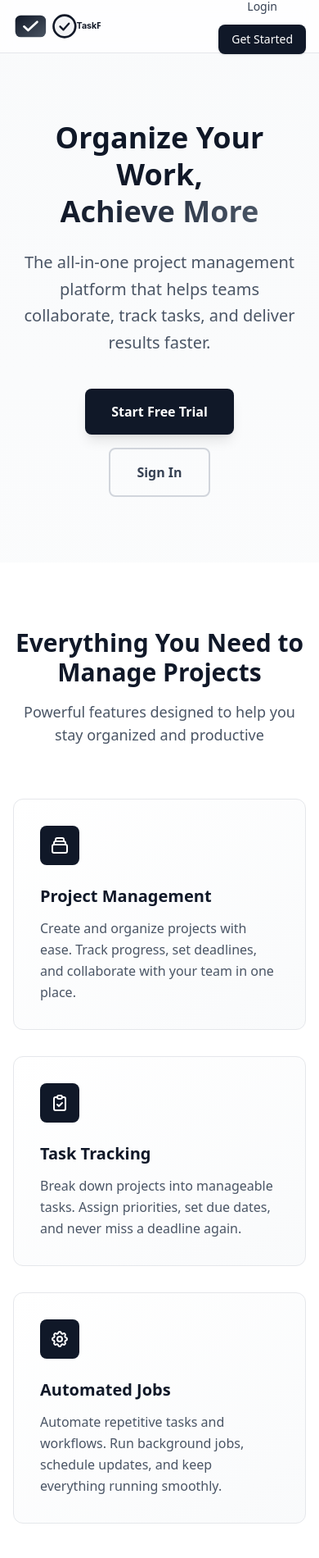
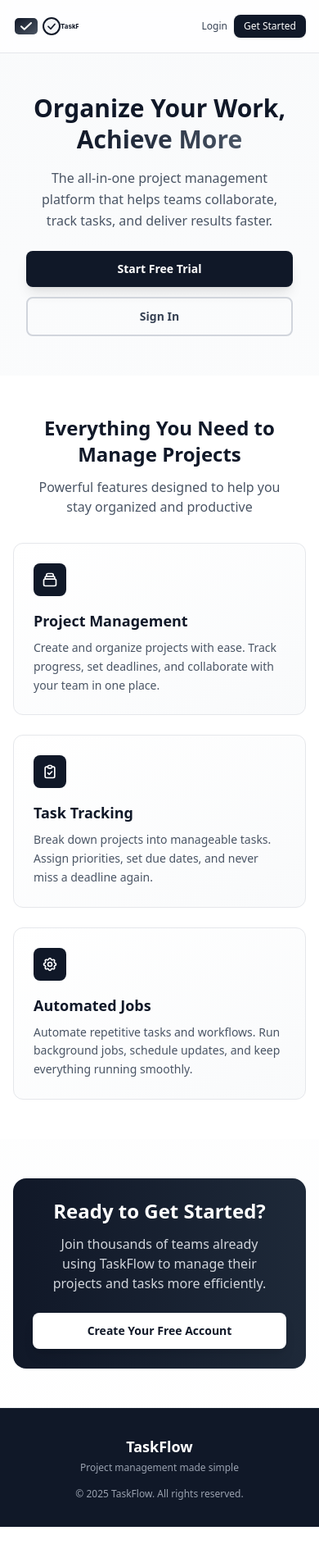
Before and after one commit to vivi2004/tasks-project-client, a React (Vite) app in the folder tasks-frontend/: page / in a window 390 px wide. Shown: the top 1900 px of the page at 82% size. After the commit the page ends 1862 px from the top, so only its background shows below. Built offline with nearby package versions, Linux system fonts and the light colour scheme; no server answers.

Commit message:
feat: update API base URL and enhance Home and JobDetail components for improved user experience

```diff
--- a/tasks-frontend/src/api/api.ts
+++ b/tasks-frontend/src/api/api.ts
@@ -8,7 +8,7 @@ declare module 'axios' {
   }
 }
 
-const API_BASE_URL = import.meta.env.VITE_API_URL || 'http://localhost:5000/api/v1';
+const API_BASE_URL = import.meta.env.VITE_API_URL || '/api/v1';
 
 let refreshPromise: Promise<{ accessToken: string; refreshToken?: string } | null> | null = null;
 
--- a/tasks-frontend/src/pages/Home.tsx
+++ b/tasks-frontend/src/pages/Home.tsx
@@ -12,20 +12,20 @@ const Home = () => {
               <img
                 src={TaskFlowLogo}
                 alt="TaskFlow Logo"
-                className="h-8 w-auto"
+                className="h-6 sm:h-8 w-auto"
               />
             </div>
 
-            <div className="flex flex-col sm:flex-row items-center gap-3 sm:gap-4">
+            <div className="flex items-center gap-2 sm:gap-4">
               <Link
                 to="/login"
-                className="text-sm font-medium text-gray-700 hover:text-gray-900 transition-colors"
+                className="text-xs sm:text-sm font-medium text-gray-700 hover:text-gray-900 transition-colors"
               >
                 Login
               </Link>
               <Link
                 to="/register"
-                className="text-sm font-medium px-4 py-2 bg-gray-900 text-white rounded-lg hover:bg-gray-800 transition-colors shadow-sm"
+                className="text-xs sm:text-sm font-medium px-3 py-1.5 sm:px-4 sm:py-2 bg-gray-900 text-white rounded-lg hover:bg-gray-800 transition-colors shadow-sm"
               >
                 Get Started
               </Link>
@@ -36,9 +36,9 @@ const Home = () => {
 
       {/* Hero Section */}
       <main className="flex-1">
-        <section className="max-w-7xl mx-auto px-4 sm:px-6 lg:px-8 py-20 lg:py-32">
+        <section className="max-w-7xl mx-auto px-4 sm:px-6 lg:px-8 py-12 sm:py-16 lg:py-20 xl:py-32">
           <div className="text-center">
-            <h2 className="text-4xl sm:text-5xl md:text-6xl lg:text-7xl font-bold text-gray-900 mb-6 leading-tight">
+            <h2 className="text-3xl sm:text-4xl md:text-5xl lg:text-6xl xl:text-7xl font-bold text-gray-900 mb-4 sm:mb-6 leading-tight">
               Organize Your Work,
               <br />
               <span className="bg-gradient-to-r from-gray-900 to-gray-600 bg-clip-text text-transparent">
@@ -46,21 +46,21 @@ const Home = () => {
               </span>
             </h2>
 
-            <p className="text-xl text-gray-600 mb-10 max-w-2xl mx-auto leading-relaxed">
+            <p className="text-base sm:text-lg lg:text-xl text-gray-600 mb-6 sm:mb-8 lg:mb-10 max-w-2xl mx-auto leading-relaxed px-4">
               The all-in-one project management platform that helps teams
               collaborate, track tasks, and deliver results faster.
             </p>
 
-            <div className="flex flex-col sm:flex-row gap-4 justify-center items-center">
+            <div className="flex flex-col sm:flex-row gap-3 sm:gap-4 justify-center items-center px-4">
               <Link
                 to="/register"
-                className="px-8 py-4 bg-gray-900 text-white rounded-lg font-semibold hover:bg-gray-800 transition-all shadow-lg hover:shadow-xl transform hover:-translate-y-0.5"
+                className="w-full sm:w-auto px-6 sm:px-8 py-3 sm:py-4 bg-gray-900 text-white rounded-lg font-semibold hover:bg-gray-800 transition-all shadow-lg hover:shadow-xl transform hover:-translate-y-0.5 text-sm sm:text-base"
               >
                 Start Free Trial
               </Link>
               <Link
                 to="/login"
-                className="px-8 py-4 border-2 border-gray-300 text-gray-700 rounded-lg font-semibold hover:border-gray-400 hover:bg-gray-50 transition-all"
+                className="w-full sm:w-auto px-6 sm:px-8 py-3 sm:py-4 border-2 border-gray-300 text-gray-700 rounded-lg font-semibold hover:border-gray-400 hover:bg-gray-50 transition-all text-sm sm:text-base"
               >
                 Sign In
               </Link>
@@ -69,23 +69,23 @@ const Home = () => {
         </section>
 
         {/* Features Section */}
-        <section className="max-w-7xl mx-auto px-4 sm:px-6 lg:px-8 py-20 bg-white">
-          <div className="text-center mb-16">
-            <h3 className="text-3xl md:text-4xl font-bold text-gray-900 mb-4">
+        <section className="max-w-7xl mx-auto px-4 sm:px-6 lg:px-8 py-12 sm:py-16 lg:py-20 bg-white">
+          <div className="text-center mb-8 sm:mb-12 lg:mb-16">
+            <h3 className="text-2xl sm:text-3xl md:text-4xl font-bold text-gray-900 mb-3 sm:mb-4">
               Everything You Need to Manage Projects
             </h3>
-            <p className="text-lg text-gray-600 max-w-2xl mx-auto">
+            <p className="text-base sm:text-lg text-gray-600 max-w-2xl mx-auto px-4">
               Powerful features designed to help you stay organized and
               productive
             </p>
           </div>
 
-          <div className="grid grid-cols-1 sm:grid-cols-2 md:grid-cols-3 gap-8">
+          <div className="grid grid-cols-1 sm:grid-cols-2 lg:grid-cols-3 gap-6 sm:gap-8">
             {/* Feature 1 - Projects */}
-            <div className="p-8 rounded-xl border border-gray-200 hover:border-gray-300 hover:shadow-lg transition-all bg-gradient-to-br from-white to-gray-50">
-              <div className="w-12 h-12 bg-gray-900 rounded-lg flex items-center justify-center mb-6">
+            <div className="p-6 sm:p-8 rounded-xl border border-gray-200 hover:border-gray-300 hover:shadow-lg transition-all bg-gradient-to-br from-white to-gray-50">
+              <div className="w-10 h-10 sm:w-12 sm:h-12 bg-gray-900 rounded-lg flex items-center justify-center mb-4 sm:mb-6">
                 <svg
-                  className="w-6 h-6 text-white"
+                  className="w-5 h-5 sm:w-6 sm:h-6 text-white"
                   fill="none"
                   stroke="currentColor"
                   viewBox="0 0 24 24"
@@ -98,20 +98,20 @@ const Home = () => {
                   />
                 </svg>
               </div>
-              <h4 className="text-xl font-semibold text-gray-900 mb-3">
+              <h4 className="text-lg sm:text-xl font-semibold text-gray-900 mb-2 sm:mb-3">
                 Project Management
               </h4>
-              <p className="text-gray-600 leading-relaxed">
+              <p className="text-sm sm:text-base text-gray-600 leading-relaxed">
                 Create and organize projects with ease. Track progress, set
                 deadlines, and collaborate with your team in one place.
               </p>
             </div>
 
             {/* Feature 2 - Tasks */}
-            <div className="p-8 rounded-xl border border-gray-200 hover:border-gray-300 hover:shadow-lg transition-all bg-gradient-to-br from-white to-gray-50">
-              <div className="w-12 h-12 bg-gray-900 rounded-lg flex items-center justify-center mb-6">
+            <div className="p-6 sm:p-8 rounded-xl border border-gray-200 hover:border-gray-300 hover:shadow-lg transition-all bg-gradient-to-br from-white to-gray-50">
+              <div className="w-10 h-10 sm:w-12 sm:h-12 bg-gray-900 rounded-lg flex items-center justify-center mb-4 sm:mb-6">
                 <svg
-                  className="w-6 h-6 text-white"
+                  className="w-5 h-5 sm:w-6 sm:h-6 text-white"
                   fill="none"
                   stroke="currentColor"
                   viewBox="0 0 24 24"
@@ -124,20 +124,20 @@ const Home = () => {
                   />
                 </svg>
               </div>
-              <h4 className="text-xl font-semibold text-gray-900 mb-3">
+              <h4 className="text-lg sm:text-xl font-semibold text-gray-900 mb-2 sm:mb-3">
                 Task Tracking
               </h4>
-              <p className="text-gray-600 leading-relaxed">
+              <p className="text-sm sm:text-base text-gray-600 leading-relaxed">
                 Break down projects into manageable tasks. Assign priorities,
                 set due dates, and never miss a deadline again.
               </p>
             </div>
 
             {/* Feature 3 - Jobs */}
-            <div className="p-8 rounded-xl border border-gray-200 hover:border-gray-300 hover:shadow-lg transition-all bg-gradient-to-br from-white to-gray-50">
-              <div className="w-12 h-12 bg-gray-900 rounded-lg flex items-center justify-center mb-6">
+            <div className="p-6 sm:p-8 rounded-xl border border-gray-200 hover:border-gray-300 hover:shadow-lg transition-all bg-gradient-to-br from-white to-gray-50">
+              <div className="w-10 h-10 sm:w-12 sm:h-12 bg-gray-900 rounded-lg flex items-center justify-center mb-4 sm:mb-6">
                 <svg
-                  className="w-6 h-6 text-white"
+                  className="w-5 h-5 sm:w-6 sm:h-6 text-white"
                   fill="none"
                   stroke="currentColor"
                   viewBox="0 0 24 24"
@@ -156,10 +156,10 @@ const Home = () => {
                   />
                 </svg>
               </div>
-              <h4 className="text-xl font-semibold text-gray-900 mb-3">
+              <h4 className="text-lg sm:text-xl font-semibold text-gray-900 mb-2 sm:mb-3">
                 Automated Jobs
               </h4>
-              <p className="text-gray-600 leading-relaxed">
+              <p className="text-sm sm:text-base text-gray-600 leading-relaxed">
                 Automate repetitive tasks and workflows. Run background jobs,
                 schedule updates, and keep everything running smoothly.
               </p>
@@ -168,18 +168,18 @@ const Home = () => {
         </section>
 
         {/* CTA Section */}
-        <section className="max-w-7xl mx-auto px-4 sm:px-6 lg:px-8 py-20">
-          <div className="bg-gradient-to-r from-gray-900 to-gray-800 rounded-2xl p-6 sm:p-10 md:p-12 text-center text-white">
-            <h3 className="text-3xl md:text-4xl font-bold mb-4">
+        <section className="max-w-7xl mx-auto px-4 sm:px-6 lg:px-8 py-12 sm:py-16 lg:py-20">
+          <div className="bg-gradient-to-r from-gray-900 to-gray-800 rounded-2xl p-6 sm:p-8 md:p-10 lg:p-12 text-center text-white">
+            <h3 className="text-2xl sm:text-3xl md:text-4xl font-bold mb-3 sm:mb-4">
               Ready to Get Started?
             </h3>
-            <p className="text-xl text-gray-300 mb-8 max-w-2xl mx-auto">
+            <p className="text-base sm:text-lg lg:text-xl text-gray-300 mb-6 sm:mb-8 max-w-2xl mx-auto px-4">
               Join thousands of teams already using TaskFlow to manage their
               projects and tasks more efficiently.
             </p>
             <Link
               to="/register"
-              className="inline-block px-8 py-4 bg-white text-gray-900 rounded-lg font-semibold hover:bg-gray-100 transition-all shadow-lg hover:shadow-xl transform hover:-translate-y-0.5"
+              className="inline-block w-full sm:w-auto px-6 sm:px-8 py-3 sm:py-4 bg-white text-gray-900 rounded-lg font-semibold hover:bg-gray-100 transition-all shadow-lg hover:shadow-xl transform hover:-translate-y-0.5 text-sm sm:text-base"
             >
               Create Your Free Account
             </Link>
@@ -189,13 +189,13 @@ const Home = () => {
 
       {/* Footer */}
       <footer className="bg-gray-900 text-gray-400 border-t border-gray-800">
-        <div className="max-w-7xl mx-auto px-4 sm:px-6 lg:px-8 py-12">
-          <div className="flex flex-col md:flex-row justify-between items-center">
-            <div className="mb-4 md:mb-0">
-              <h4 className="text-xl font-bold text-white mb-2">TaskFlow</h4>
-              <p className="text-sm">Project management made simple</p>
+        <div className="max-w-7xl mx-auto px-4 sm:px-6 lg:px-8 py-8 sm:py-12">
+          <div className="flex flex-col sm:flex-row justify-between items-center gap-4">
+            <div className="text-center sm:text-left">
+              <h4 className="text-lg sm:text-xl font-bold text-white mb-1 sm:mb-2">TaskFlow</h4>
+              <p className="text-xs sm:text-sm">Project management made simple</p>
             </div>
-            <div className="text-sm">
+            <div className="text-xs sm:text-sm">
               © {new Date().getFullYear()} TaskFlow. All rights reserved.
             </div>
           </div>
--- a/tasks-frontend/src/pages/JobDetail.tsx
+++ b/tasks-frontend/src/pages/JobDetail.tsx
@@ -95,7 +95,7 @@ export default function JobDetail() {
       <div className="mb-6 flex flex-col gap-3 sm:flex-row sm:items-start sm:justify-between">
         <div>
           <h1 className="text-2xl font-bold text-gray-900">Job Progress</h1>
-          <p className="mt-1 text-sm text-gray-600">Job ID: <span className="font-mono">{id}</span></p>
+          <p className="mt-1 text-sm text-gray-600">Track your file processing progress</p>
         </div>
 
         <div className="flex gap-3">
```
Also changed, not shown: tasks-frontend/vite.config.ts (+9 -0 lines), tasks-frontend/src/types/project.types.ts (line endings or trailing spaces). Lines whose indentation alone changed are shown as unchanged.
